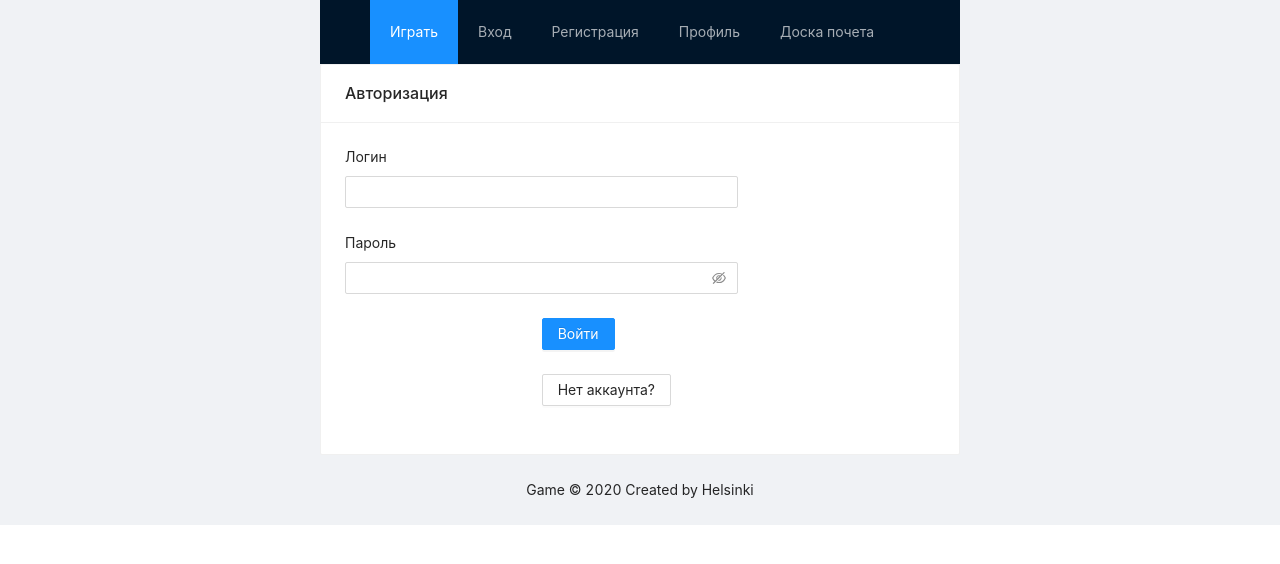
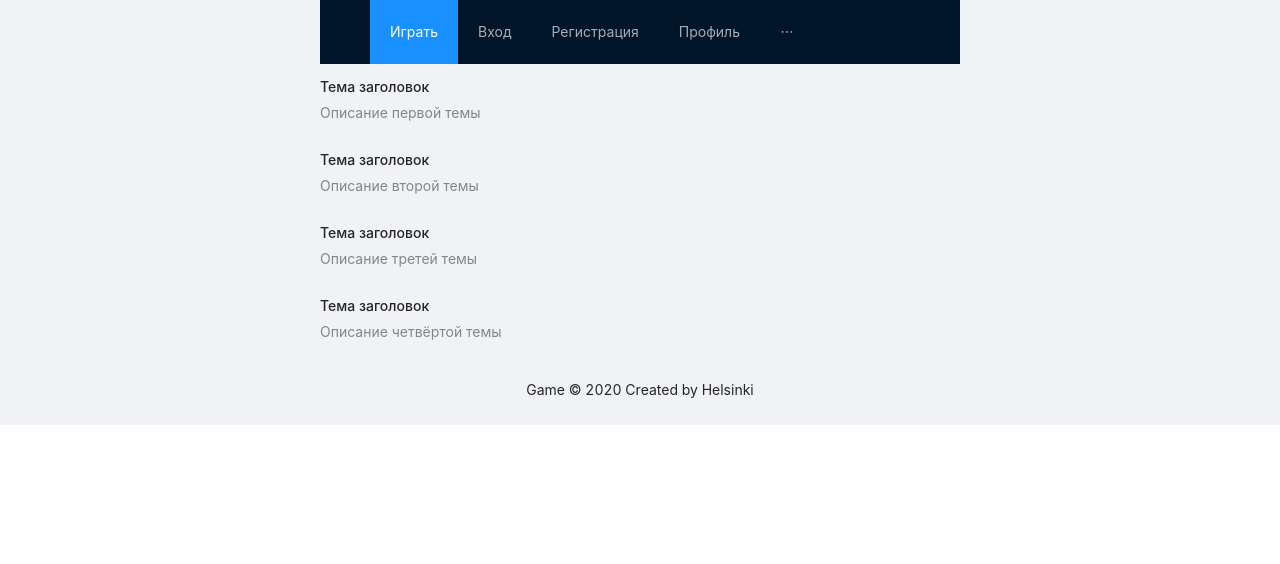
Before and after one commit to mdsdimat/Asteroids, a React app: page /forum in a window 1280 px wide. Before the commit this address led to /login. Shown: the top 564 px of the page. Built offline with nearby package versions, Linux system fonts and the light colour scheme.

Commit message:
Страницы для форума

```diff
--- a/src/App.tsx
+++ b/src/App.tsx
@@ -4,7 +4,7 @@ import {
   Switch,
   Route,
   Redirect,
-  Link
+  Link,
 } from 'react-router-dom';
 
 import { Layout, Menu, Col } from 'antd';
@@ -13,11 +13,12 @@ import ProfileForm from './components/ProfileForm';
 import LoginForm from './components/LoginForm/LoginForm';
 import RegistrationForm from './components/RegistrationForm/RegistrationForm';
 import Leaderboard from './components/Leaderboard/Leaderboard';
+import ForumList from './components/Forum/ForumList';
+import ForumPage from './components/Forum/ForumPage/ForumPage';
 
 const { Header, Footer, Content } = Layout;
 
-const App: React.FC = () => {
-  return (
+const App: React.FC = () => (
   <>
     <Layout>
       <Router>
@@ -45,6 +46,10 @@ const App: React.FC = () => {
                 Доска почета
                 <Link to="/dashboard" />
               </Menu.Item>
+              <Menu.Item key="6">
+                Форум
+                <Link to="/forum" />
+              </Menu.Item>
             </Menu>
           </Header>
         </Col>
@@ -55,6 +60,8 @@ const App: React.FC = () => {
             <Route path="/register" component={RegistrationForm} exact />
             <Route path="/profile" component={ProfileForm} exact />
             <Route path="/dashboard" component={Leaderboard} exact />
+            <Route path="/forum" component={ForumList} exact />
+            <Route path="/forum-page/:id" component={ForumPage} exact />
             <Redirect to="/login" />
           </Switch>
         </Content>
@@ -62,7 +69,6 @@ const App: React.FC = () => {
       </Router>
     </Layout>
   </>
-  )
-}
+);
 
 export default App;
--- /dev/null
+++ b/src/components/Forum/ForumList/ForumList.tsx
@@ -0,0 +1,48 @@
+import React from 'react';
+import { List, Col, Row } from 'antd';
+import { Link } from 'react-router-dom';
+import 'antd/lib/style/themes/default.less';
+
+const data = [
+  {
+    id: 1,
+    title: 'Тема заголовок',
+    description: 'Описание первой темы',
+  },
+  {
+    id: 2,
+    title: 'Тема заголовок',
+    description: 'Описание второй темы',
+  },
+  {
+    id: 3,
+    title: 'Тема заголовок',
+    description: 'Описание третей темы',
+  },
+  {
+    id: 4,
+    title: 'Тема заголовок',
+    description: 'Описание четвёртой темы',
+  },
+];
+
+const ForumList = (): JSX.Element => (
+  <Row>
+    <Col span={12} offset={6}>
+      <List
+        itemLayout="horizontal"
+        dataSource={data}
+        renderItem={(item) => (
+          <List.Item>
+            <List.Item.Meta
+              title={<Link to={`/forum-page/${item.id}`}>{item.title}</Link>}
+              description={item.description}
+            />
+          </List.Item>
+        )}
+      />
+    </Col>
+  </Row>
+);
+
+export default ForumList;
--- /dev/null
+++ b/src/components/Forum/ForumList/index.tsx
@@ -0,0 +1 @@
+export { default } from './ForumList';
--- /dev/null
+++ b/src/components/Forum/ForumPage/ForumPage.tsx
@@ -0,0 +1,67 @@
+import React from 'react';
+import {
+  Col, Divider, Row, Input, Form, Button,
+} from 'antd';
+import { useForm } from 'antd/es/form/Form';
+
+const { TextArea } = Input;
+
+const ForumPage = (): JSX.Element => {
+  const data = [
+    {
+      id: 1,
+      text: 'Сообщение пользателя холивар холивар холивар.',
+    },
+    {
+      id: 2,
+      text: 'Сообщение пользателя холивар холивар холивар.',
+    },
+    {
+      id: 3,
+      text: 'Сообщение пользателя холивар холивар холивар.',
+    },
+  ];
+
+  const [form] = useForm();
+
+  const onFinish = (values: any) => {
+    console.log('Success:', values);
+  };
+
+  const renderData = () => data.map((message): JSX.Element => (
+    <div key={message.id}>
+      <p>
+        {message.text}
+      </p>
+      <Divider />
+    </div>
+  ));
+
+  return (
+    <Row>
+      <Col span={12} offset={6}>
+        {renderData()}
+        <Form
+          name="basic"
+          onFinish={onFinish}
+          layout="vertical"
+          hideRequiredMark
+          form={form}
+        >
+          <Form.Item name="message">
+            <TextArea rows={4} />
+          </Form.Item>
+
+          <Form.Item>
+            <Button type="primary" htmlType="submit">
+              Отправить
+            </Button>
+          </Form.Item>
+
+        </Form>
+      </Col>
+    </Row>
+  );
+};
+
+export default ForumPage;
--- a/src/components/LoginForm/index.ts
+++ b/src/components/LoginForm/index.ts
@@ -1 +1 @@
-export { default } from "./LoginForm";
+export { default } from './LoginForm';
```
Also changed, not shown: src/components/Forum/ForumPage/index.tsx (added), src/types/types.ts (line endings or trailing spaces). Lines whose indentation alone changed are shown as unchanged.
